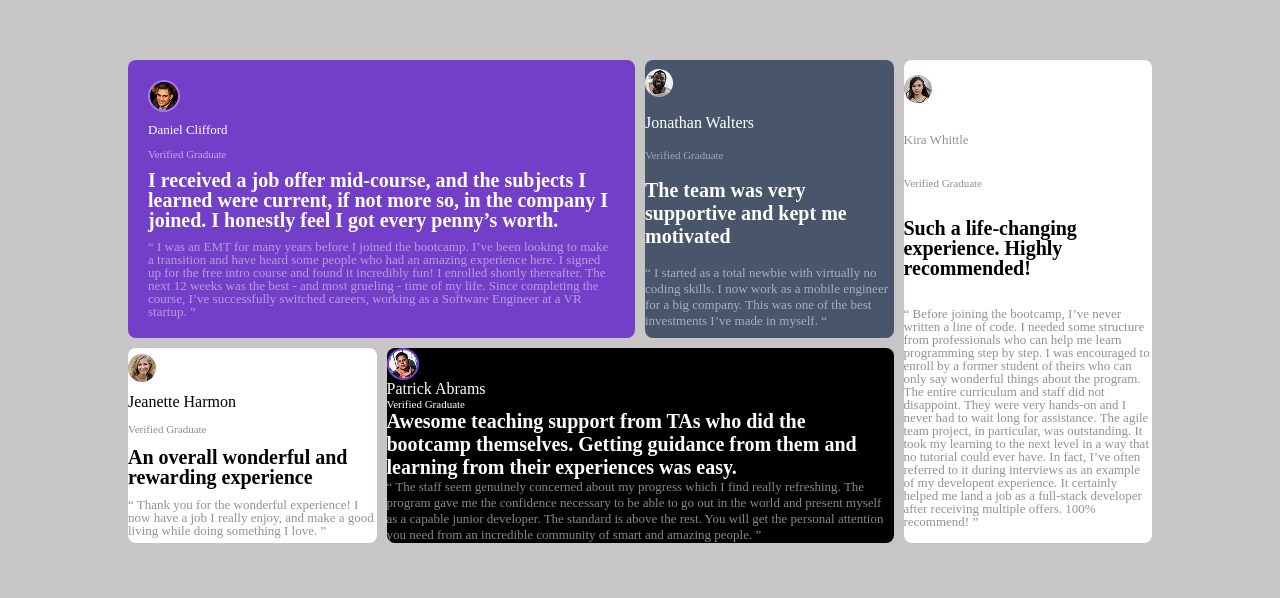
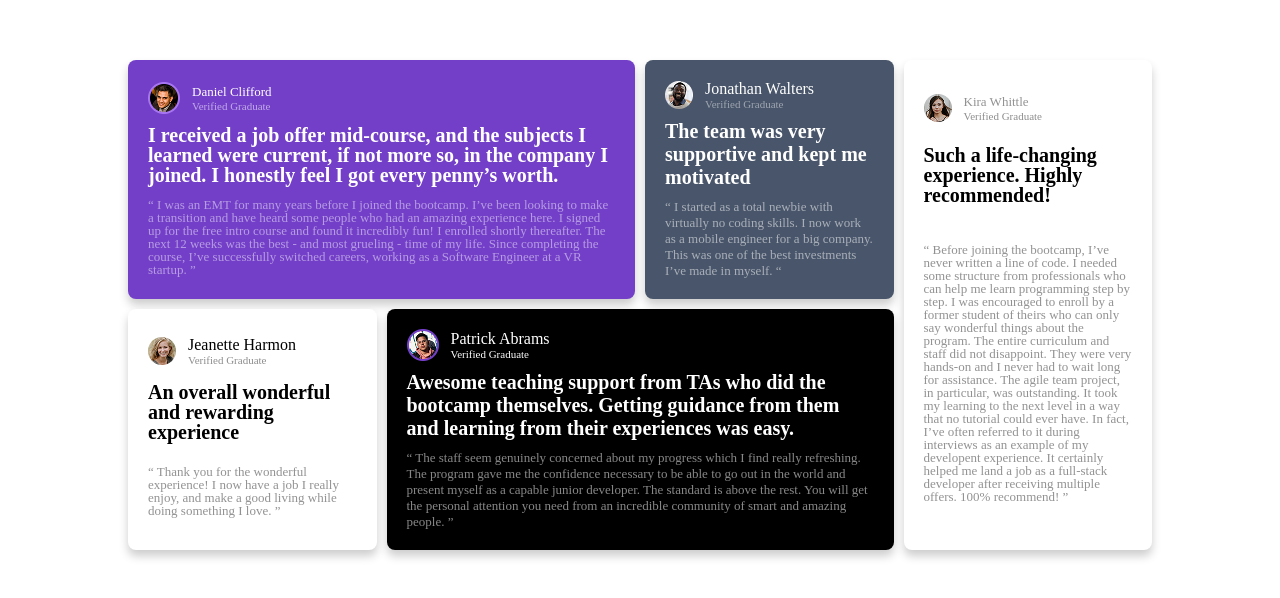
Before and after one commit to georgealeksidze/lecture-6, a plain HTML site: page index.html in a window 1280 px wide. Shown: the part 140-738 px from the top of the page. Drawn offline with Linux system fonts and the light colour scheme.

Commit message:
creating gaps, shadows and aligning text

```diff
--- a/index.html
+++ b/index.html
@@ -9,9 +9,13 @@
   <body>
     <div class="container">
       <div class="violet">
+        <div class="pic">
           <img src="Oval.png" alt="danielcliffordphoto" />
+          <div class="name">
             <p class="named">Daniel Clifford</p>
             <p class="VG1">Verified Graduate</p>
+          </div>
+        </div>
         <p class="heeder">
           I received a job offer mid-course, and the subjects I learned were
           current, if not more so, in the company I joined. I honestly feel I
@@ -28,9 +32,13 @@
         </p>
       </div>
       <div class="gray">
+        <div class="pic1">
           <img src="jonathan.png" alt="jonathanwaltersphoto" />
+          <div class="name1">
             <p class="namej">Jonathan Walters</p>
             <p class="VG">Verified Graduate</p>
+          </div>
+        </div>
         <p class="heeder1">
           The team was very supportive and kept me motivated
         </p>
@@ -41,9 +49,13 @@
         </p>
       </div>
       <div class="whitesmall">
+        <div class="pic2">
           <img src="Jeanette.png" alt="jeanetteharmon" />
+          <div class="name2">
             <p class="namejean">Jeanette Harmon</p>
             <p class="VG2">Verified Graduate</p>
+          </div>
+        </div>
         <p class="heeder2">An overall wonderful and rewarding experience</p>
         <p class="text2">
           “ Thank you for the wonderful experience! I now have a job I really
@@ -51,9 +63,13 @@
         </p>
       </div>
       <div class="black">
+        <div class="pic3">
           <img src="Patrick.png" alt="patrickabrams" />
+          <div class="name3">
             <p class="namep">Patrick Abrams</p>
             <p class="VG3">Verified Graduate</p>
+          </div>
+        </div>
         <p class="heeder3">
           Awesome teaching support from TAs who did the bootcamp themselves.
           Getting guidance from them and learning from their experiences was
@@ -69,9 +85,13 @@
         </p>
       </div>
       <div class="white">
+        <div class="pic4">
           <img src="Kira.png" alt="kirawhittle" />
+          <div class="name4">
             <p class="namek">Kira Whittle</p>
             <p class="VG4">Verified Graduate</p>
+          </div>
+        </div>
         <p class="heeder4">
           Such a life-changing experience. Highly recommended!
         </p>
--- a/style.css
+++ b/style.css
@@ -4,7 +4,7 @@
     box-sizing: border-box;
 }
 body {
-    background-color: rgb(199, 197, 197);
+    background-color: white;
     display: flex;
     justify-content: center;
     align-items: center;
@@ -29,6 +29,7 @@ body {
     display: grid;
     padding: 20px;
     gap: 10px;
+    box-shadow: 0 6px 10px rgba(0, 0, 0, 0.2);
 }
         .heeder {
             font-weight: 600;
@@ -54,14 +55,21 @@ body {
             font-size: 11px;
             color: rgba(255, 255, 255, 0.555);
         }
+        .pic {
+            display: flex;
+            flex-direction: row;
+            align-items: center;
+            gap: 12px;
+        }
+
 .gray {
-    display: flex;
     background-color: #48556A;
     grid-area: gray;
     border-radius: 8px;
     display: grid;
-    justify-content: center;
-    align-items: center;
+    padding: 20px;
+    gap: 10px;
+    box-shadow: 0 6px 10px rgba(0, 0, 0, 0.2);
 }
         .namej {
             width: 90;
@@ -83,15 +91,21 @@ body {
             font-size: 20px;
             color: white;
         }
+        .pic1 {
+            display: flex;
+            flex-direction: row;
+            align-items: center;
+            gap: 12px;
+        }
 .whitesmall {
-    display: flex;
     background-color: white;
     border: 1px black;
     grid-area: whitesmall;
     border-radius: 8px;
     display: grid;
-    justify-content: center;
-    align-items: center;
+    padding: 20px;
+    gap: 10px;
+    box-shadow: 0 6px 10px rgba(0, 0, 0, 0.2);
 }
         .heeder2 {
             font-weight: 600;
@@ -117,14 +131,20 @@ body {
             font-size: 11px;
             color:rgba(0, 0, 0, 0.452);
         }
+        .pic2 {
+            display: flex;
+            flex-direction: row;
+            align-items: center;
+            gap: 12px;
+        }
 .black {
-    display: flex;
     background-color: black;
     grid-area: black;
     border-radius: 8px;
     display: grid;
-    justify-content: center;
-    align-items: center;
+    padding: 20px;
+    gap: 10px;
+    box-shadow: 0 6px 10px rgba(0, 0, 0, 0.2);
 }
         .namep {
             width: 90;
@@ -147,15 +167,21 @@ body {
             font-size: 20px;
             color: white;
         }
+         .pic3 {
+            display: flex;
+            flex-direction: row;
+            align-items: center;
+            gap: 12px;
+        }
 .white {
-    display: flex;
     background-color: white;
     border: 1px black;
     grid-area: white;
     border-radius: 8px;
     display: grid;
-    justify-content: center;
-    align-items: center;
+    padding: 20px;
+    gap: 10px;
+    box-shadow: 0 6px 10px rgba(0, 0, 0, 0.2);
 }
         .heeder4 {
             font-weight: 600;
@@ -181,3 +207,9 @@ body {
             font-size: 11px;
             color:rgba(0, 0, 0, 0.452);
         }
+        .pic4 {
+            display: flex;
+            flex-direction: row;
+            align-items: center;
+            gap: 12px;
+        }
```
Lines whose indentation alone changed are shown as unchanged.
